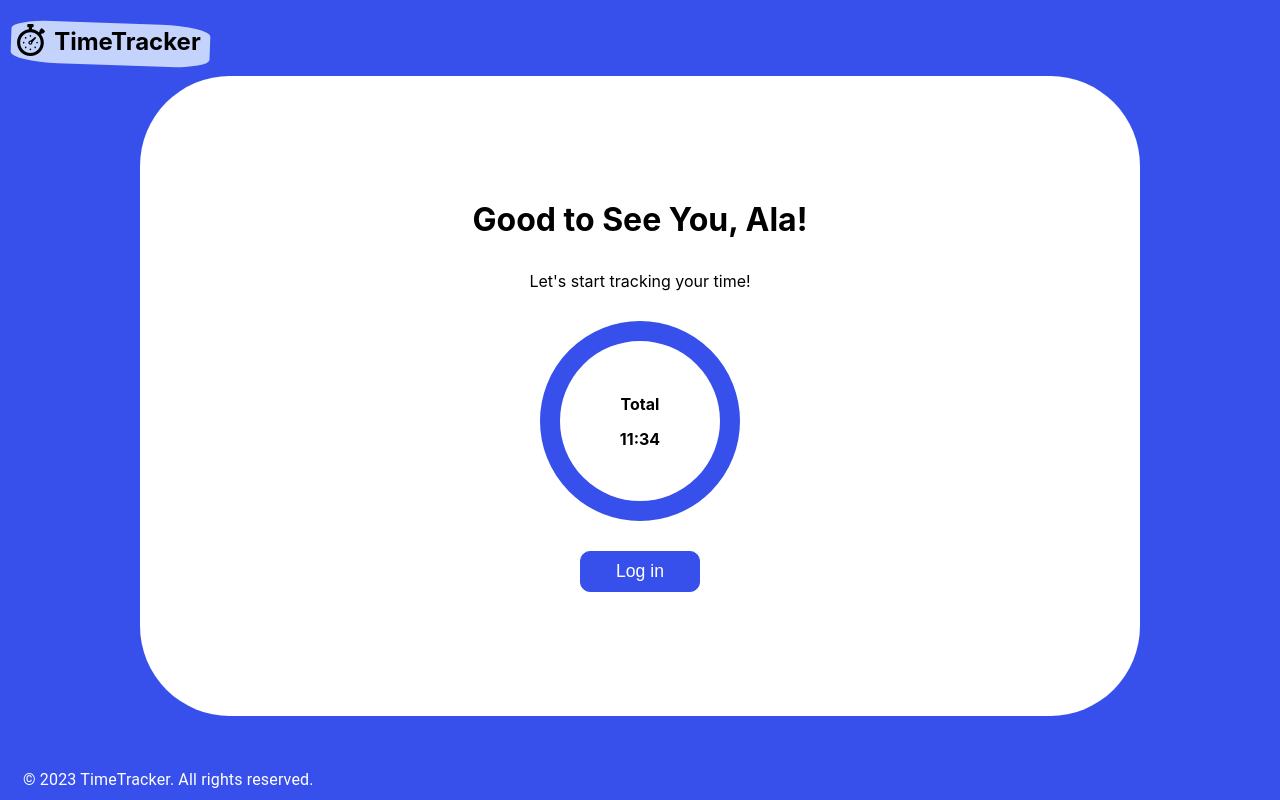
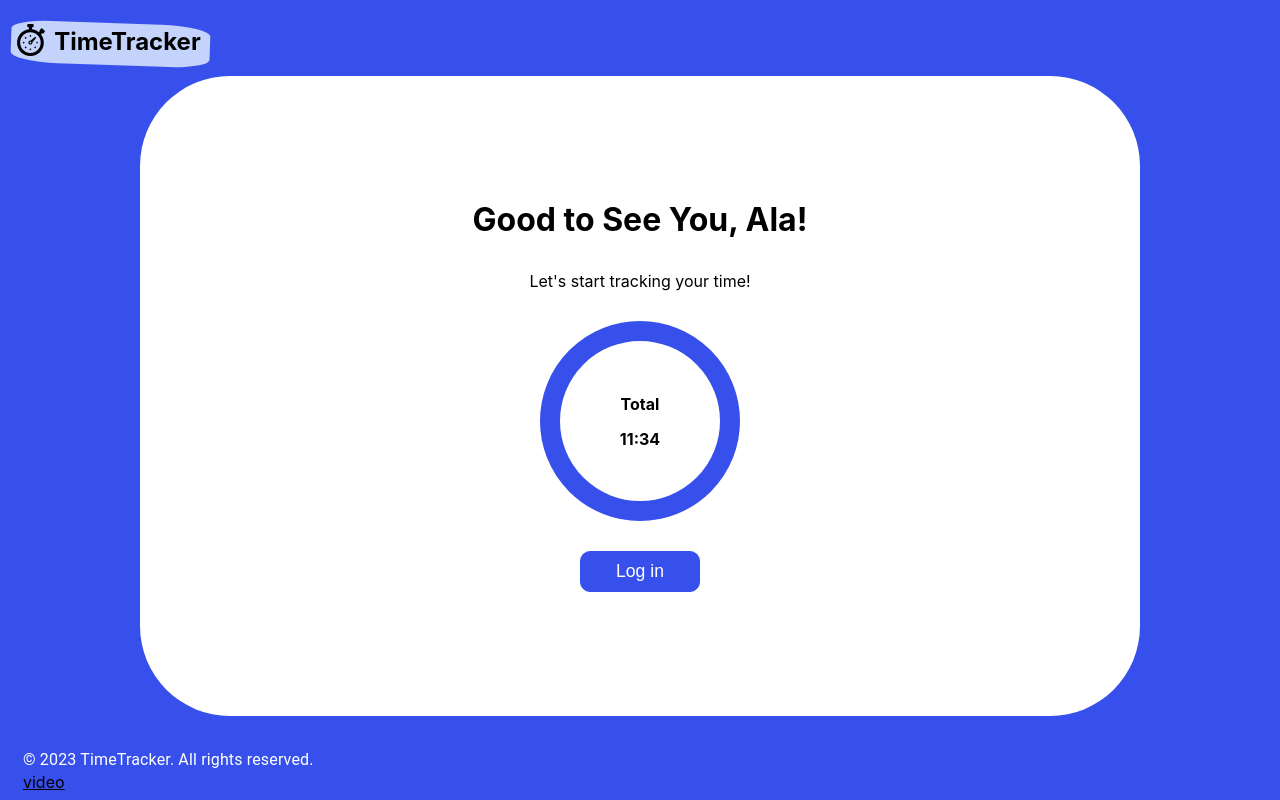
Before and after one commit to alenazachova/tracker, a React (Vite) app: page / in a window 1280 px wide. Built offline with nearby package versions, Linux system fonts and the light colour scheme.

Commit message:
video-page-fix-link

```diff
--- a/src/components/Footer.jsx
+++ b/src/components/Footer.jsx
@@ -6,6 +6,7 @@ export const Footer = () => {
       <Typography variant="body1">
         © {new Date().getFullYear()} TimeTracker. All rights reserved.
       </Typography>
+      <a href={"/video"}>video</a>
     </Box>
   );
 };
```
